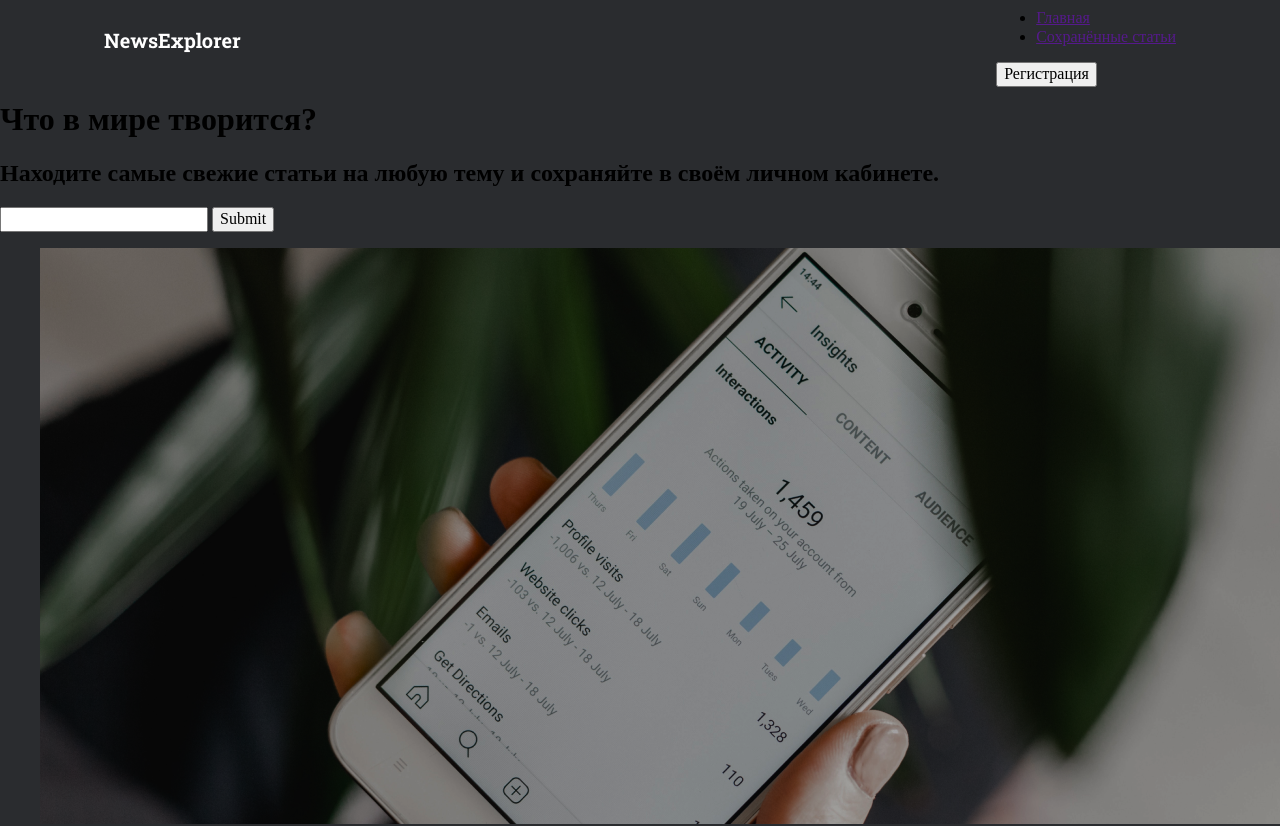
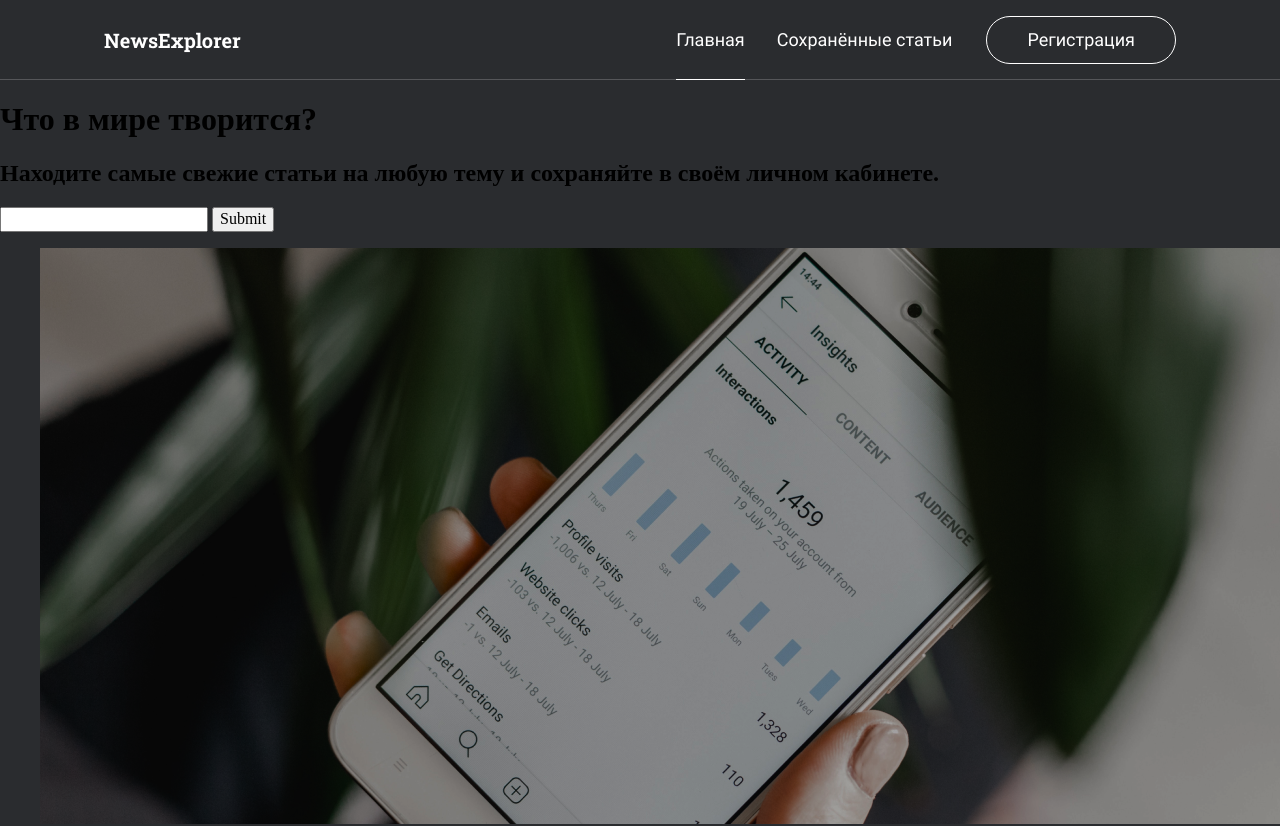
Before and after one commit to yixellet/news-explorer-front, a website built with webpack: page src/index.html in a window 1280 px wide. Shown: the top 826 px of the page. Built offline with nearby package versions, Linux system fonts and the light colour scheme.

Commit message:
Сверстан header для наибольшего разрешения

```diff
--- /dev/null
+++ b/src/blocks/header/__button/header__button.css
@@ -0,0 +1,9 @@
+.header__button {
+  height: 48px;
+  border: 1px solid #fff;
+  border-radius: 100px;
+  background-color: rgba(255, 255, 255, 0);
+  color: #fff;
+  padding-left: 40px;
+  padding-right: 40px;
+}
--- /dev/null
+++ b/src/blocks/header/__controlbar/header__controlbar.css
@@ -0,0 +1,10 @@
+.header__controlbar {
+  display: flex;
+  justify-content: space-between;
+  align-items: center;
+  font-family: "Roboto Regular";
+  font-weight: 500;
+  font-size: 18px;
+  line-height: 24px;
+  height: 100%;
+}
--- a/src/blocks/header/header.css
+++ b/src/blocks/header/header.css
@@ -1,4 +1,7 @@
 @import url('./__logo/header__logo.css');
+@import url('./__controlbar/header__controlbar.css');
+@import url('../navigation/navigation.css');
+@import url('./__button/header__button.css');
 
 .header {
   max-width: 1440px;
@@ -9,4 +12,5 @@
   display: flex;
   justify-content: space-between;
   align-items: center;
+  box-shadow: inset 0px -1px 0px rgba(255, 255, 255, 0.2);
 }
--- /dev/null
+++ b/src/blocks/header/lead/__image-container/lead__image-container.css
@@ -0,0 +1,3 @@
+.lead__image-container {
+  max-width: 1440px;
+}
--- /dev/null
+++ b/src/blocks/navigation/__item/navigation__item.css
@@ -0,0 +1,12 @@
+.navigation__item {
+  list-style-type: none;
+  margin-left: 32px;
+  height: 80px;
+  display: flex;
+  justify-content: space-between;
+  align-items: center;
+}
+
+.navigation__item_active {
+  border-bottom: 1px #fff solid;
+}
--- /dev/null
+++ b/src/blocks/navigation/__link/navigation__link.css
@@ -0,0 +1,4 @@
+.navigation__link {
+  text-decoration: none;
+  color: #fff;
+}
--- /dev/null
+++ b/src/blocks/navigation/__list/navigation__list.css
@@ -0,0 +1,8 @@
+.navigation__list {
+  height: 100%;
+  display: flex;
+  justify-content: space-between;
+  align-items: center;
+  margin: 0;
+  padding: 0;
+}
--- /dev/null
+++ b/src/blocks/navigation/navigation.css
@@ -0,0 +1,8 @@
+@import url('./__list/navigation__list.css');
+@import url('./__item/navigation__item.css');
+@import url('./__link/navigation__link.css');
+
+.navigation{
+  height: 100%;
+  margin-right: 34px;
+}
--- a/src/index.html
+++ b/src/index.html
@@ -15,7 +15,7 @@
             <div class="header__controlbar">
                 <nav class="navigation">
                     <ul class="navigation__list">
-                        <li class="navigation__item">
+                        <li class="navigation__item navigation__item_active">
                             <a href="" class="navigation__link">Главная</a>
                         </li>
                         <li class="navigation__item">
@@ -23,7 +23,7 @@
                         </li>
                     </ul>
                 </nav>
-                <button class="header__signup">Регистрация</button>
+                <button class="header__button header__button_signup">Регистрация</button>
             </div>
         </header>
         <main class="content">
--- a/src/vendor/fonts.css
+++ b/src/vendor/fonts.css
@@ -6,22 +6,22 @@
 }
 
 @font-face {
-  font-family: 'Roboto';
+  font-family: 'Roboto Regular';
   font-style:  normal;
-  font-weight: 400;
+  font-weight: 500;
   src: url("./fonts/roboto-regular.woff") format("woff");
 }
 
 @font-face {
-  font-family: 'Roboto';
-  font-style:  medium;
+  font-family: 'Roboto Medium';
+  font-style:  normal;
   font-weight: 500;
   src: url("./fonts/roboto-medium.woff") format("woff");
 }
 
 @font-face {
   font-family: 'Roboto';
-  font-style:  black;
+  font-style:  normal;
   font-weight: 800;
   src: url("./fonts/roboto-black.woff") format("woff");
 }
```
